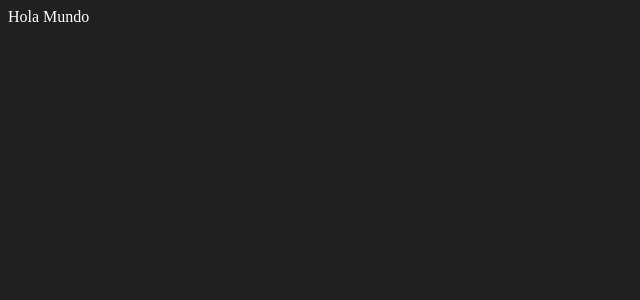
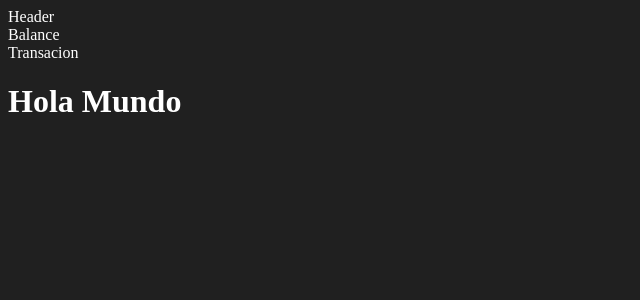
Before and after one commit to Diana-Karolina/accounting-calculator, a React (Vite) app: page / in a window 1280 px wide. Shown: the top 300 px of the page, without its empty margins (0-640 px from the left). Built offline with nearby package versions, Linux system fonts and the light colour scheme.

Commit message:
add new components

```diff
--- a/src/App.jsx
+++ b/src/App.jsx
@@ -1,11 +1,20 @@
 import React from "react";
+import { GlobalProvider } from "./context/GlobalContext.";
+import Header from "./components/Header";
+import Transaction from "./components/Transaction";
+import Balance from "./components/Balance";
 
 
 function App() {
 
   return(
-    <div>Hola Mundo</div>
+    <GlobalProvider>
+      <Header/>
+      <Balance/>
+      <Transaction/>
+      <h1>Hola Mundo</h1>
+    </GlobalProvider>
   )
 }
 
-export default App
+export default App;
--- /dev/null
+++ b/src/components/Balance.jsx
@@ -0,0 +1,6 @@
+function Balance () {
+    return(
+        <div>Balance</div>
+    )
+}
+export default Balance
--- /dev/null
+++ b/src/components/Header.jsx
@@ -0,0 +1,7 @@
+function Header () {
+    return(
+        <div>Header</div>
+    )
+}
+
+export default Header
--- /dev/null
+++ b/src/components/Transaction.jsx
@@ -0,0 +1,7 @@
+function Transaction () {
+    return(
+        <div>Transacion</div>
+    )
+}
+
+export default Transaction
--- a/src/context/GlobalContext..jsx
+++ b/src/context/GlobalContext..jsx
@@ -1,12 +1,10 @@
 import { createContext } from "react";
 
-const Context = createContext()
+export const Context = createContext()
 
-const GlobalProvider = () => {
-
+export const GlobalProvider = ({children}) => {
     return(
-        < Context.Provider>
+        <Context.Provider value={{total: 100}}>{children}
         </Context.Provider>
     )
-
-}
+};
```
